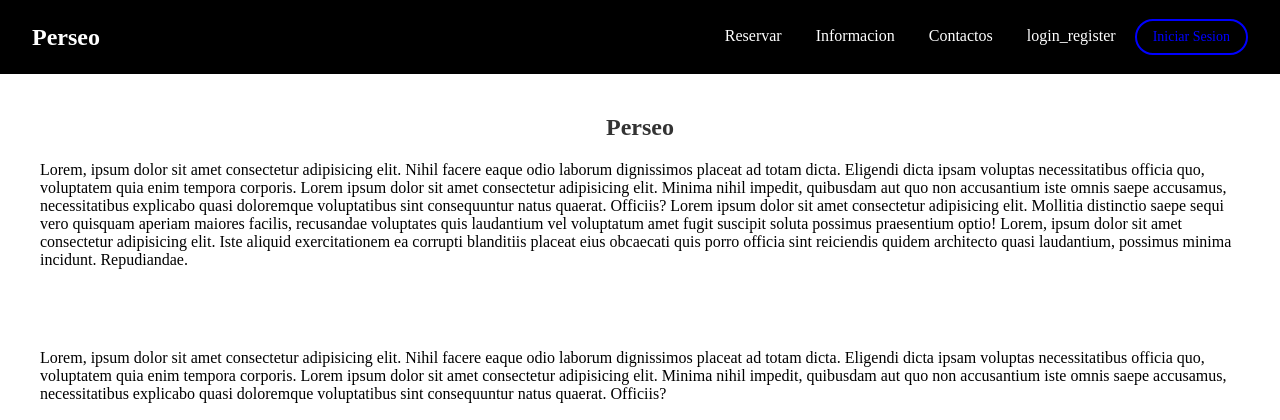
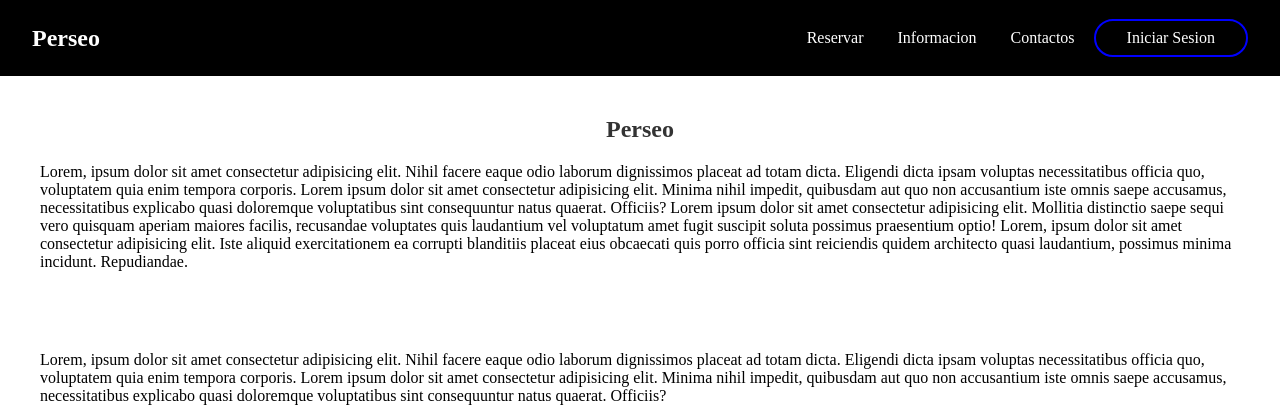
Before and after one commit to Adriel-Ynfante/Estacionamiento_2.01v, a PHP site: page / in a window 1280 px wide. Shown: the top 420 px of the page. Run offline with PHP 8.4, Linux system fonts and the light colour scheme.

Commit message:
Correccion en el boton Login

```diff
--- a/index.php
+++ b/index.php
@@ -23,8 +23,7 @@ $currentYear = date('Y');
             <a href="#">Reservar</a>
             <a href="#" class="open-card1">Informacion</a>
             <a href="#" class="open-card2">Contactos</a>
-            <a href="/views/user/login_register.php">login_register</a>
-            <button class="btn">Iniciar Sesion</button>
+            <button class="btn"> <a href="/views/user/login_register.php">Iniciar Sesion</a></button>
         </nav>
     </header>
 
```
